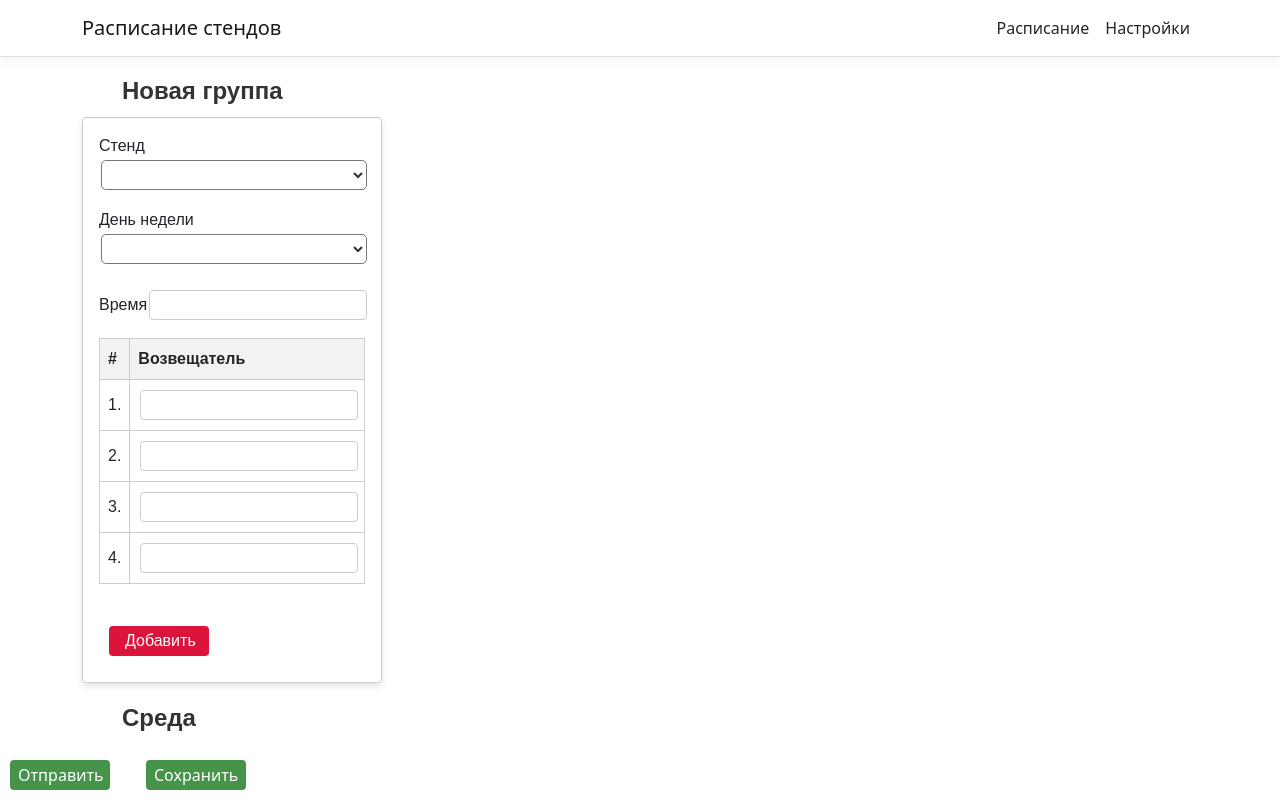
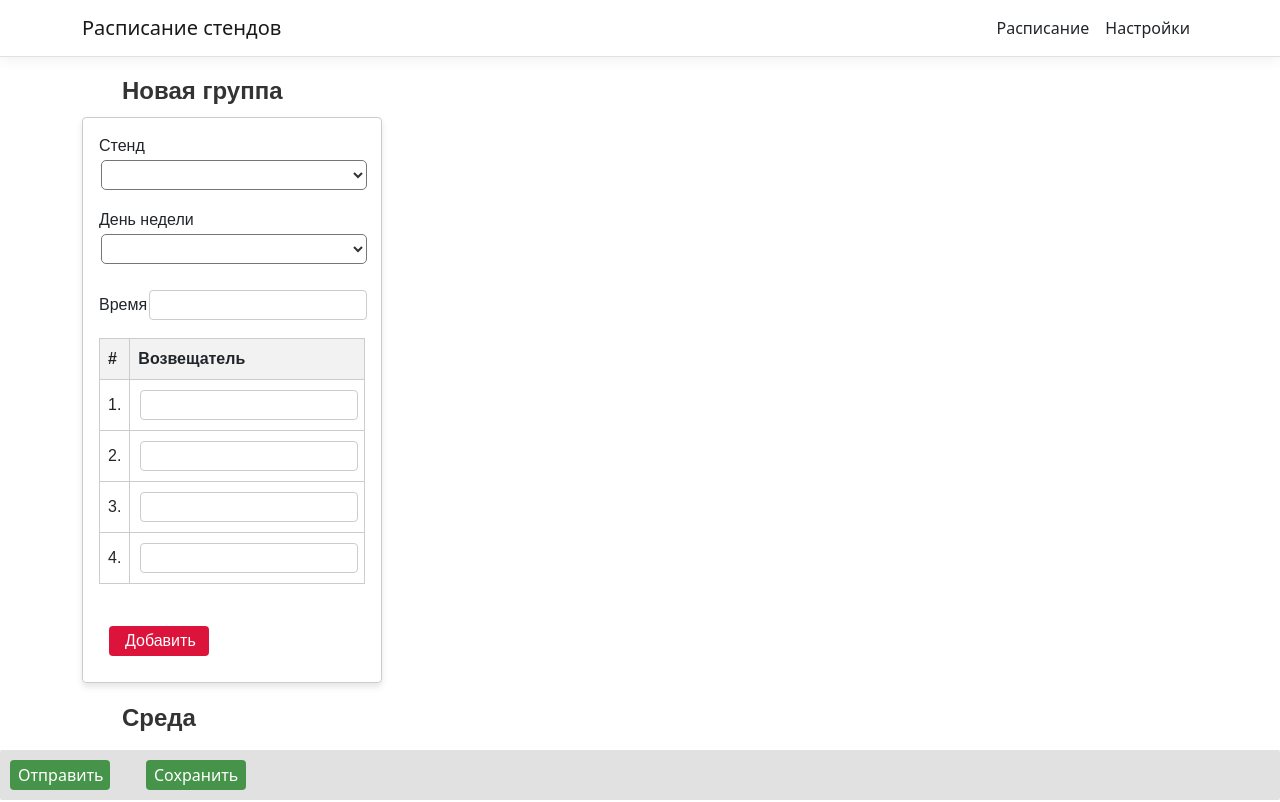
Before and after one commit to kbgrego/CartSchedulerAn, an Angular app: page / in a window 1280 px wide. Shown: the top 802 px of the page. Built offline with nearby package versions, Linux system fonts and the light colour scheme.

Commit message:
Front panel background change

```diff
--- a/src/app/management/management.component.css
+++ b/src/app/management/management.component.css
@@ -85,7 +85,7 @@ button:focus {
   position: fixed;
   bottom: 0;
   left: 0;
-  background-color: #fff;
+  background-color: #e1e1e1;
   border-radius: 2px;
   width: 100%;
 }
```
